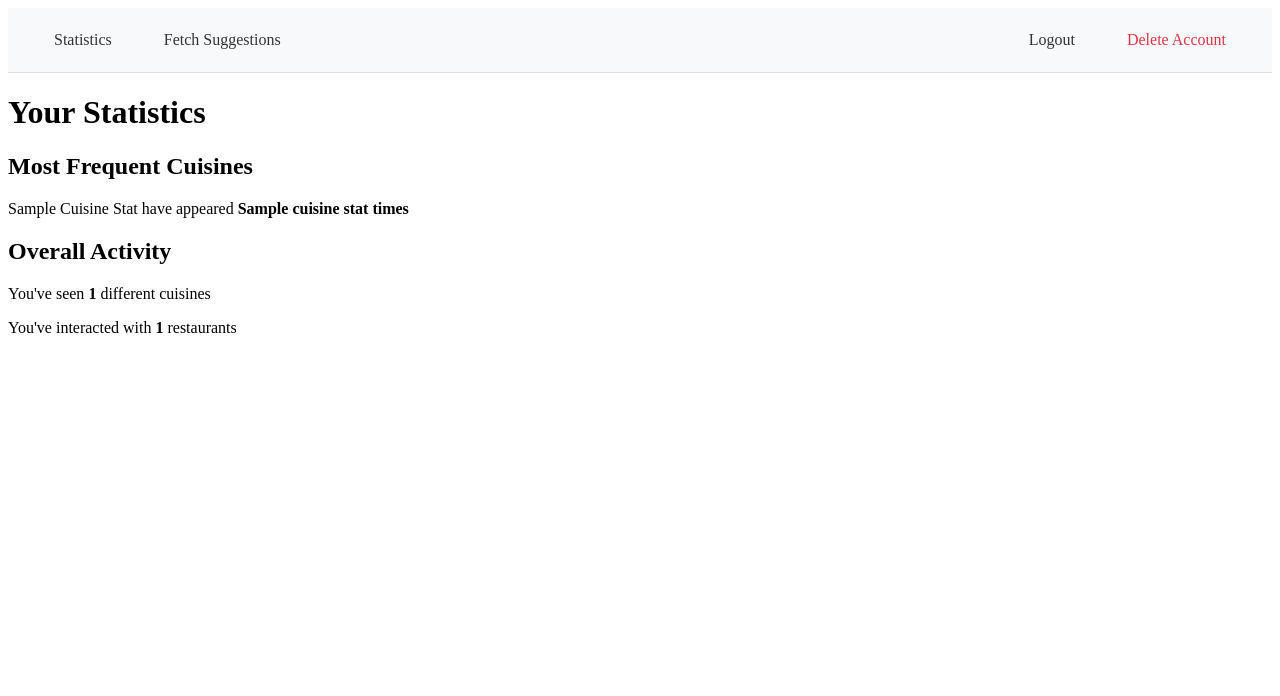
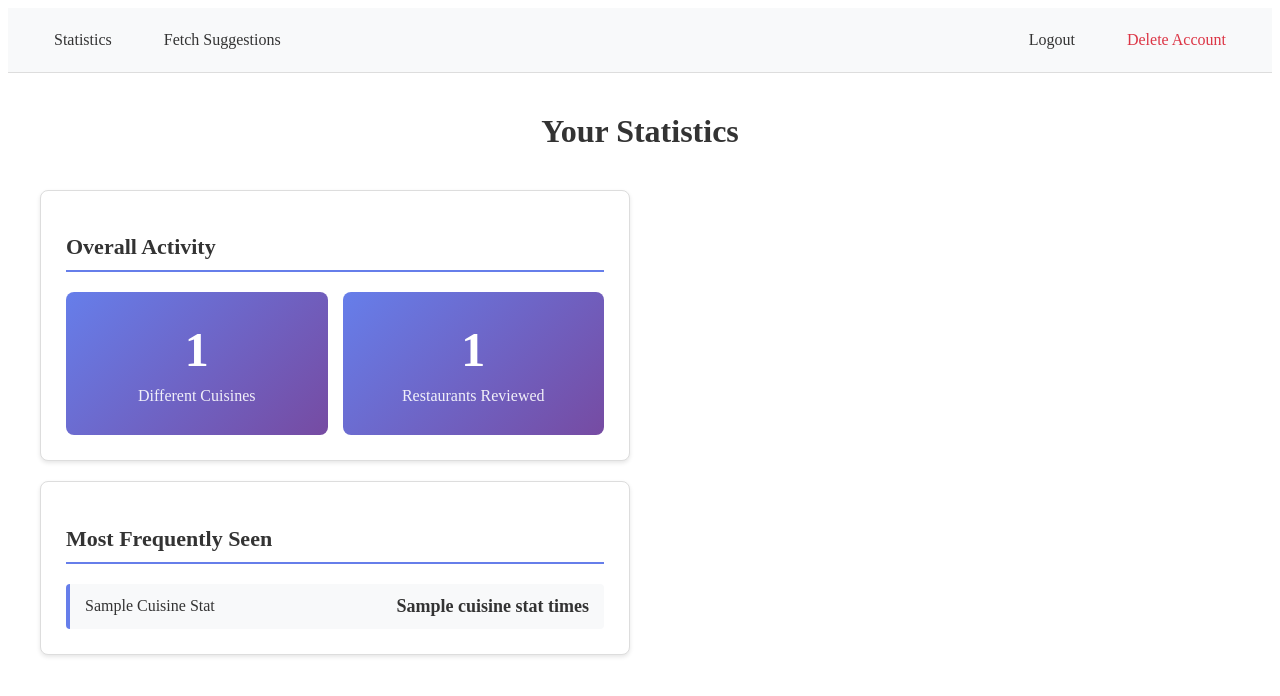
Before and after one commit to DoPe-EyeSZ/FOOD-REC, a Flask app: page /statistics in a window 1280 px wide. Shown: the top 696 px of the page. Run offline with Flask 3, Linux system fonts and the light colour scheme; a user stored in the database is signed in; tables that the repository leaves empty hold one stand-in row (values such as "Sample post"); a database or web service that is not in the repository returns one stand-in record (values such as "Sample title"); some libraries are stand-ins or nearby versions.

Commit message:
styled stats page. also udated highest acceptance condition to show top 10

```diff
--- a/app/routes/submission.py
+++ b/app/routes/submission.py
@@ -350,7 +350,7 @@ def statistics():
             accept = info[3]
 
             ratio = round((accept/appear)*100, 2)
-            if appear > 3 and ratio > 50:
+            if appear > 3:
                 highest_acceptance.append([cuisine, ratio])
             highest_appearance.append([cuisine, appear])
 
--- a/app/static/base.css
+++ b/app/static/base.css
@@ -366,3 +366,109 @@
 .btn-back:hover {
     background-color: #0056b3;
 }
+
+/* Statistics Page */
+.stats-container {
+    max-width: 1200px;
+    margin: 40px auto;
+    padding: 0 20px;
+}
+
+.stats-title {
+    text-align: center;
+    margin-bottom: 40px;
+    font-size: 32px;
+    color: #333;
+}
+
+.stats-row {
+    display: grid;
+    grid-template-columns: 1fr 1fr;
+    gap: 20px;
+}
+
+.stats-column {
+    display: flex;
+    flex-direction: column;
+    gap: 20px;
+}
+
+@media (max-width: 900px) {
+    .stats-row {
+        grid-template-columns: 1fr;
+    }
+}
+
+.stats-section {
+    background-color: white;
+    border: 1px solid #ddd;
+    border-radius: 8px;
+    padding: 25px;
+    box-shadow: 0 2px 4px rgba(0, 0, 0, 0.1);
+}
+
+.stats-section-title {
+    font-size: 22px;
+    margin-bottom: 20px;
+    color: #333;
+    border-bottom: 2px solid #667eea;
+    padding-bottom: 10px;
+}
+
+.stats-list {
+    display: flex;
+    flex-direction: column;
+    gap: 12px;
+}
+
+.stats-item {
+    display: flex;
+    justify-content: space-between;
+    align-items: center;
+    padding: 12px 15px;
+    background-color: #f8f9fa;
+    border-radius: 4px;
+    border-left: 4px solid #667eea;
+}
+
+.stats-label {
+    font-weight: 500;
+    color: #333;
+}
+
+.stats-value {
+    font-weight: 600;
+    color: #333;
+    font-size: 18px;
+}
+
+.stats-percentage {
+    color: #333;
+}
+
+/* Overview boxes */
+.stats-overview {
+    display: grid;
+    grid-template-columns: repeat(2, 1fr);
+    gap: 15px;
+}
+
+.stats-box {
+    text-align: center;
+    padding: 30px 20px;
+    background: linear-gradient(135deg, #667eea 0%, #764ba2 100%);
+    border-radius: 8px;
+    color: white;
+}
+
+.stats-box-value {
+    font-size: 48px;
+    font-weight: bold;
+    margin-bottom: 10px;
+}
+
+.stats-box-label {
+    font-size: 16px;
+    opacity: 0.9;
+    font-weight: 500;
+}
--- a/app/templates/stats.html
+++ b/app/templates/stats.html
@@ -5,34 +5,67 @@ Your Stats
 {% endblock %}
 
 {% block content %}
-<h1>Your Statistics</h1>
-{% if frontend_data["highest_appearance"] %}
-    <h2>Most Frequent Cuisines</h2>
-    {% for restaurant in frontend_data["highest_appearance"] %}
-        {% if restaurant[0] == "Restaurant" %}
-            <p>Unspecified Restaurants have appeared <strong>{{restaurant[1]}} times</strong></p>
-        {% else %}
-            <p>{{restaurant[0]}} have appeared <strong>{{restaurant[1]}} times</strong></p>
-        {% endif %}
-    {% endfor %}
+<div class="stats-container">
+    <h1 class="stats-title">Your Statistics</h1>
+
+    <div class="stats-row">
+        <div class="stats-column">
+            {% if frontend_data["all_cuisine_len"] or frontend_data["all_interaction_len"] %}
+                <div class="stats-section">
+                    <h2 class="stats-section-title">Overall Activity</h2>
+                    <div class="stats-overview">
+                        <div class="stats-box">
+                            <div class="stats-box-value">{{frontend_data["all_cuisine_len"]}}</div>
+                            <div class="stats-box-label">Different Cuisines</div>
+                        </div>
+                        <div class="stats-box">
+                            <div class="stats-box-value">{{frontend_data["all_interaction_len"]}}</div>
+                            <div class="stats-box-label">Restaurants Reviewed</div>
+                        </div>
+                    </div>
+                </div>
             {% endif %}
 
+            {% if frontend_data["highest_appearance"] %}
+                <div class="stats-section">
+                    <h2 class="stats-section-title">Most Frequently Seen</h2>
+                    <div class="stats-list">
+                        {% for restaurant in frontend_data["highest_appearance"] %}
+                            <div class="stats-item">
+                                {% if restaurant[0] == "Restaurant" %}
+                                    <span class="stats-label">Unspecified Restaurants</span>
+                                    <span class="stats-value">{{restaurant[1]}} times</span>
+                                {% else %}
+                                    <span class="stats-label">{{restaurant[0]}}</span>
+                                    <span class="stats-value">{{restaurant[1]}} times</span>
+                                {% endif %}
+                            </div>
+                        {% endfor %}
+                    </div>
+                </div>
+            {% endif %}
+        </div>
+
+        <div class="stats-column">
             {% if frontend_data["highest_acceptance"] %}
-    <h2>Your Preferences</h2>
+                <div class="stats-section">
+                    <h2 class="stats-section-title">Your Acceptance Rate</h2>
+                    <div class="stats-list">
                         {% for restaurant in frontend_data["highest_acceptance"] %}
+                            <div class="stats-item">
                                 {% if restaurant[0] == "Restaurant" %}
-            <p>You accepted Unspecified Restaurants <strong>{{restaurant[1]}}%</strong> of the time</p>
+                                    <span class="stats-label">Unspecified Restaurants</span>
+                                    <span class="stats-value stats-percentage">{{restaurant[1]}}%</span>
                                 {% else %}
-            <p>You accepted {{restaurant[0]}} <strong>{{restaurant[1]}}%</strong> of the time</p>
+                                    <span class="stats-label">{{restaurant[0]}}</span>
+                                    <span class="stats-value stats-percentage">{{restaurant[1]}}%</span>
                                 {% endif %}
+                            </div>
                         {% endfor %}
+                    </div>
+                </div>
             {% endif %}
-
-{% if frontend_data["all_cuisine_len"] or frontend_data["all_interaction_len"] %}
-    <h2>Overall Activity</h2>
-    <p>You've seen <strong>{{frontend_data["all_cuisine_len"]}}</strong> different cuisines</p>
-    <p>You've interacted with <strong>{{frontend_data["all_interaction_len"]}}</strong> restaurants</p>
-{% endif %}
-
-
+        </div>
+    </div>
+</div>
 {% endblock %}
```
Lines whose indentation alone changed are shown as unchanged.
